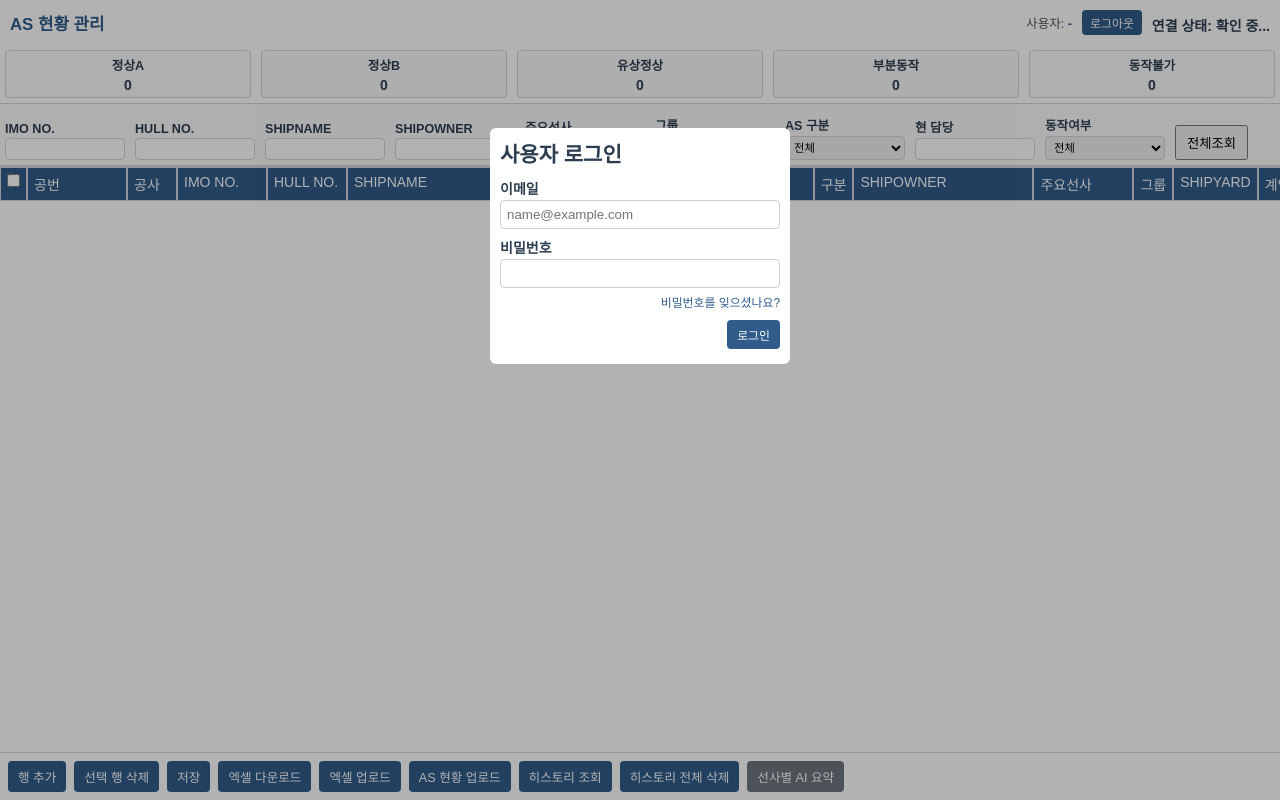
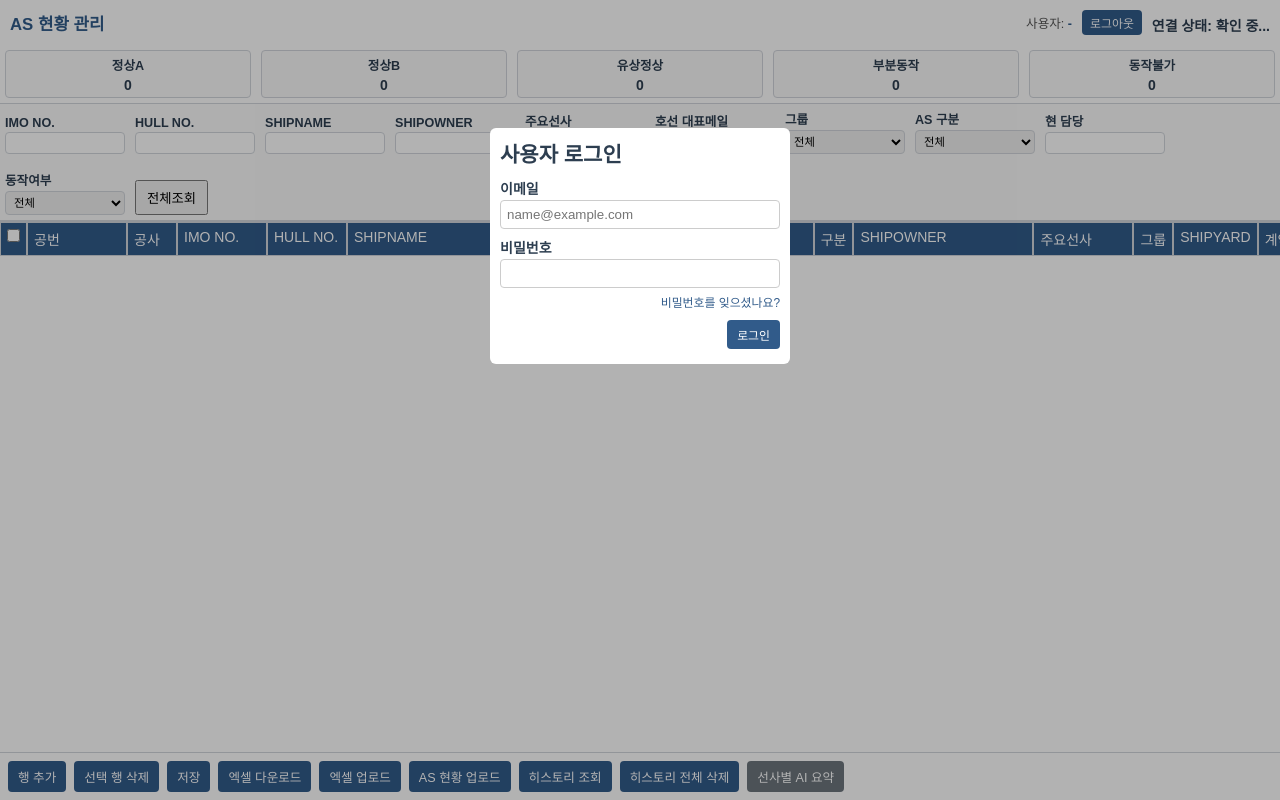
Before and after one commit to SANGHOONKOREA/BWMSAS, a plain HTML site: page index.html in a window 1280 px wide. Drawn offline with nearby package versions, Linux system fonts and the light colour scheme; no server answers.

Commit message:
Update index.html

```diff
--- a/index.html
+++ b/index.html
@@ -140,7 +140,7 @@
       </div>
     </div>
 
-    <!-- 필터 영역 -->
+<!-- 필터 영역 - 호선 대표메일 필터 추가 -->
 <div class="filters">
   <div class="filter-group">
     <label>IMO NO.</label>
@@ -161,6 +161,11 @@
   <div class="filter-group">
     <label>주요선사</label>
     <input type="text" id="filterMajor" oninput="renderTable()">
+  </div>
+  <!-- 호선 대표메일 필터 추가 -->
+  <div class="filter-group">
+    <label>호선 대표메일</label>
+    <input type="text" id="filterRepMail" oninput="renderTable()">
   </div>
   <div class="filter-group">
     <label>그룹</label>
@@ -195,7 +200,7 @@
       <option value="동작불가">동작불가</option>
     </select>
   </div>
-      <!-- (신규) "전체조회" 버튼 -->
+  <!-- "전체조회" 버튼 -->
   <div class="filter-group">
     <label style="visibility:hidden;">&nbsp;</label>
     <button id="loadBtn" style="padding:6px 10px;">전체조회</button>
```
Lines whose indentation alone changed are shown as unchanged.
